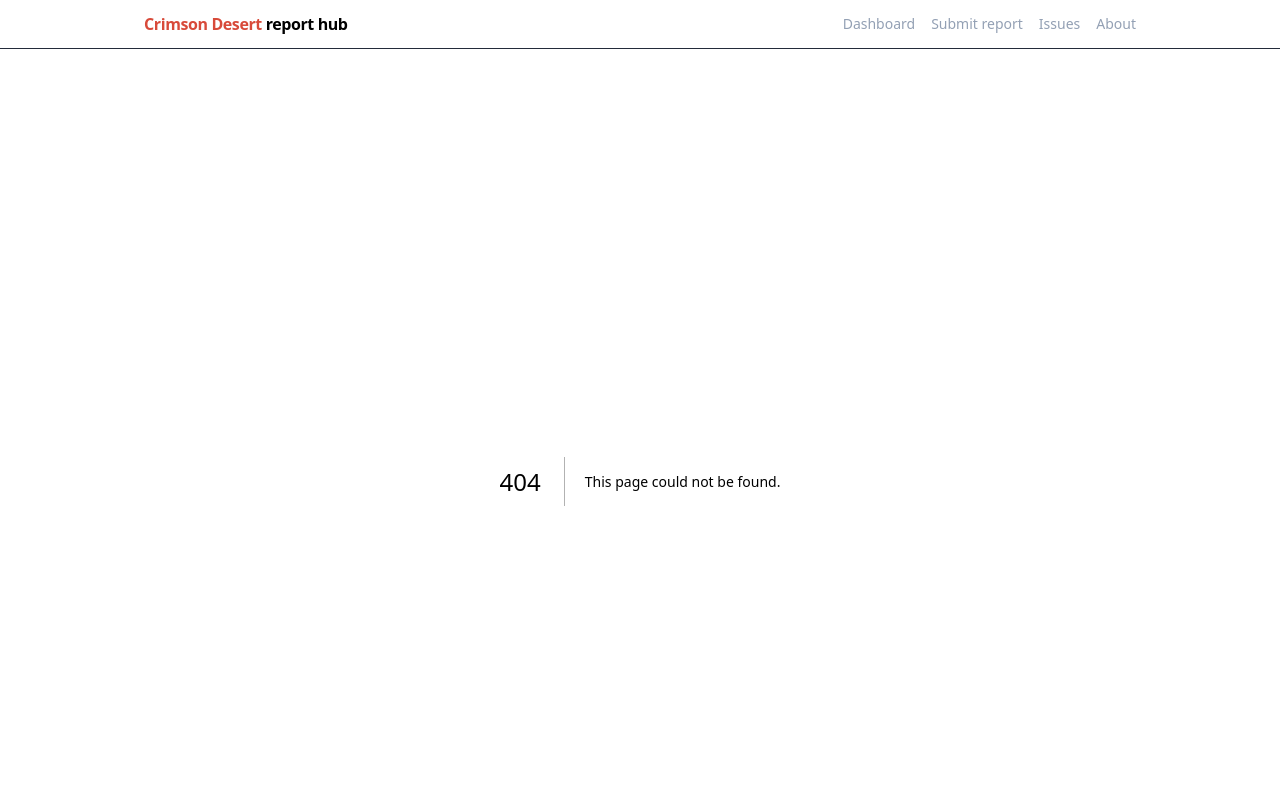
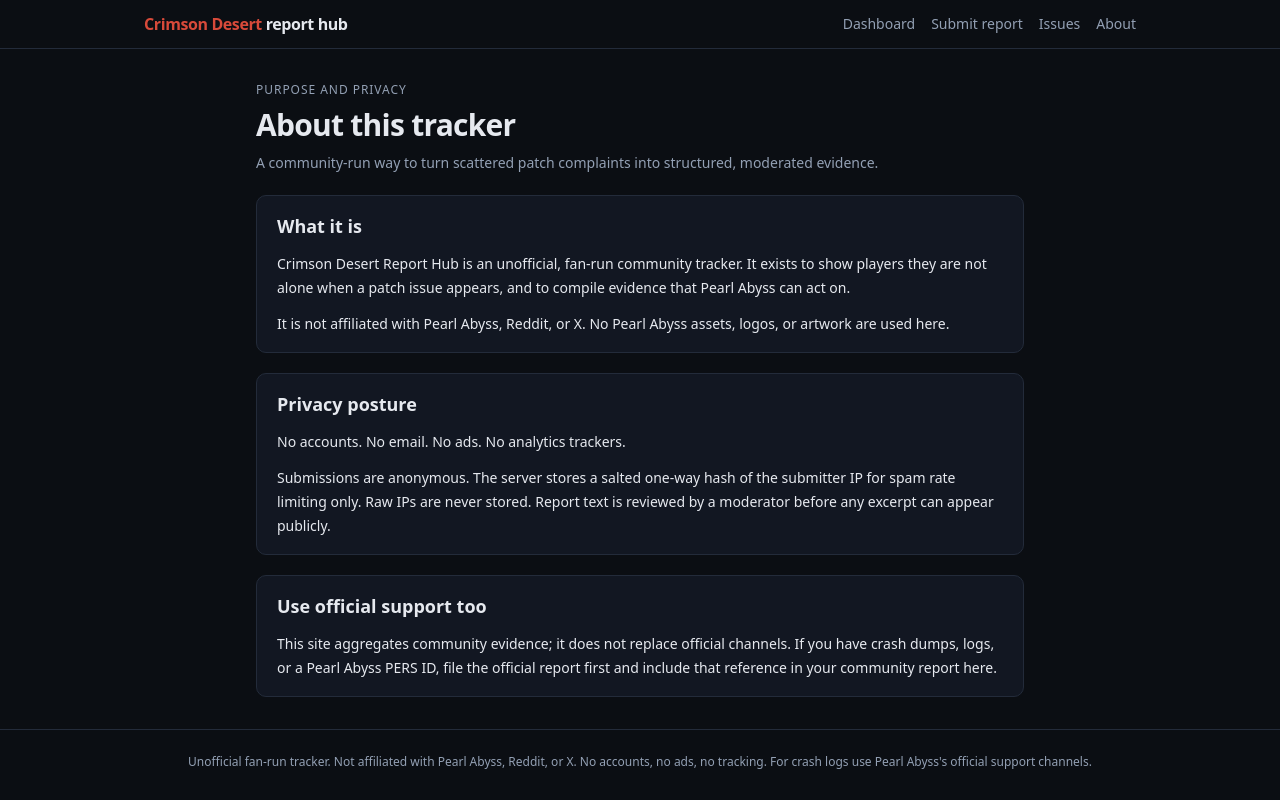
Before and after one commit to Statusnone420/Crimson-Desert-Report-Hub, a Next.js app: page /about in a window 1280 px wide. Before the commit this address had no page. Shown: the top 800 px of the page. Built offline with nearby package versions, Linux system fonts and the light colour scheme.

Commit message:
feat: public issues page with approved excerpts, about page

```diff
--- /dev/null
+++ b/src/app/about/page.tsx
@@ -0,0 +1,43 @@
+export default function AboutPage() {
+  return (
+    <div className="mx-auto max-w-3xl space-y-5">
+      <section className="space-y-2">
+        <p className="stat-label">Purpose and privacy</p>
+        <h1 className="text-3xl font-semibold tracking-tight">About this tracker</h1>
+        <p className="text-sm leading-6" style={{ color: "var(--text-dim)" }}>
+          A community-run way to turn scattered patch complaints into structured, moderated evidence.
+        </p>
+      </section>
+
+      <section className="panel space-y-3 text-sm leading-6">
+        <h2 className="text-lg font-semibold">What it is</h2>
+        <p>
+          Crimson Desert Report Hub is an unofficial, fan-run community tracker. It exists to show players
+          they are not alone when a patch issue appears, and to compile evidence that Pearl Abyss can act on.
+        </p>
+        <p>
+          It is not affiliated with Pearl Abyss, Reddit, or X. No Pearl Abyss assets, logos, or artwork are used here.
+        </p>
+      </section>
+
+      <section className="panel space-y-3 text-sm leading-6">
+        <h2 className="text-lg font-semibold">Privacy posture</h2>
+        <p>No accounts. No email. No ads. No analytics trackers.</p>
+        <p>
+          Submissions are anonymous. The server stores a salted one-way hash of the submitter IP for spam
+          rate limiting only. Raw IPs are never stored. Report text is reviewed by a moderator before any
+          excerpt can appear publicly.
+        </p>
+      </section>
+
+      <section className="panel space-y-3 text-sm leading-6">
+        <h2 className="text-lg font-semibold">Use official support too</h2>
+        <p>
+          This site aggregates community evidence; it does not replace official channels. If you have crash
+          dumps, logs, or a Pearl Abyss PERS ID, file the official report first and include that reference in
+          your community report here.
+        </p>
+      </section>
+    </div>
+  );
+}
--- /dev/null
+++ b/src/app/issues/page.tsx
@@ -0,0 +1,70 @@
+import { ConfidenceBadge, FixStatusBadge } from "@/components/ui";
+import { CATEGORY_LABELS, PLATFORM_LABELS } from "@/lib/constants";
+import { getIssuesData } from "@/lib/queries";
+
+export const dynamic = "force-dynamic";
+
+export default async function IssuesPage() {
+  const { clusters, excerptsByCluster } = await getIssuesData();
+
+  return (
+    <div className="space-y-5">
+      <section className="space-y-2">
+        <p className="stat-label">Moderated public evidence</p>
+        <h1 className="text-3xl font-semibold tracking-tight">Issue clusters</h1>
+        <p className="max-w-2xl text-sm leading-6" style={{ color: "var(--text-dim)" }}>
+          Grouped from reviewed community reports. Quotes are admin-approved excerpts only. Raw submissions are never
+          published.
+        </p>
+      </section>
+
+      {clusters.length === 0 ? (
+        <div className="panel text-sm" style={{ color: "var(--text-dim)" }}>
+          No public issue clusters yet. Once the seed migration is applied, unverified clusters appear here with zero
+          confirmed reports.
+        </div>
+      ) : (
+        <section className="space-y-3">
+          {clusters.map((cluster) => (
+            <article key={cluster.id} className="panel space-y-3">
+              <div className="flex flex-wrap items-start justify-between gap-3">
+                <div>
+                  <h2 className="text-lg font-semibold">{cluster.title}</h2>
+                  <p className="mt-1 text-sm" style={{ color: "var(--text-dim)" }}>
+                    {CATEGORY_LABELS[cluster.category as keyof typeof CATEGORY_LABELS] ?? cluster.category} ·{" "}
+                    {cluster.count} approved reports
+                  </p>
+                </div>
+                <div className="flex flex-wrap items-center gap-2">
+                  <FixStatusBadge status={cluster.fix_status} />
+                  <ConfidenceBadge confidence={cluster.confidence} />
+                </div>
+              </div>
+
+              <p className="text-sm leading-6">{cluster.description}</p>
+
+              {(excerptsByCluster[cluster.id] ?? []).length > 0 ? (
+                <div className="space-y-2 border-t pt-3" style={{ borderColor: "var(--border)" }}>
+                  <div className="stat-label">Approved excerpts</div>
+                  {(excerptsByCluster[cluster.id] ?? []).slice(0, 3).map((excerpt, index) => (
+                    <blockquote
+                      key={`${cluster.id}-${index}`}
+                      className="text-sm leading-6"
+                      style={{ color: "var(--text-dim)" }}
+                    >
+                      "{excerpt.text}" · {PLATFORM_LABELS[excerpt.platform as keyof typeof PLATFORM_LABELS] ?? excerpt.platform} player
+                    </blockquote>
+                  ))}
+                </div>
+              ) : (
+                <p className="border-t pt-3 text-xs" style={{ borderColor: "var(--border)", color: "var(--text-dim)" }}>
+                  No public excerpts approved yet.
+                </p>
+              )}
+            </article>
+          ))}
+        </section>
+      )}
+    </div>
+  );
+}
```
